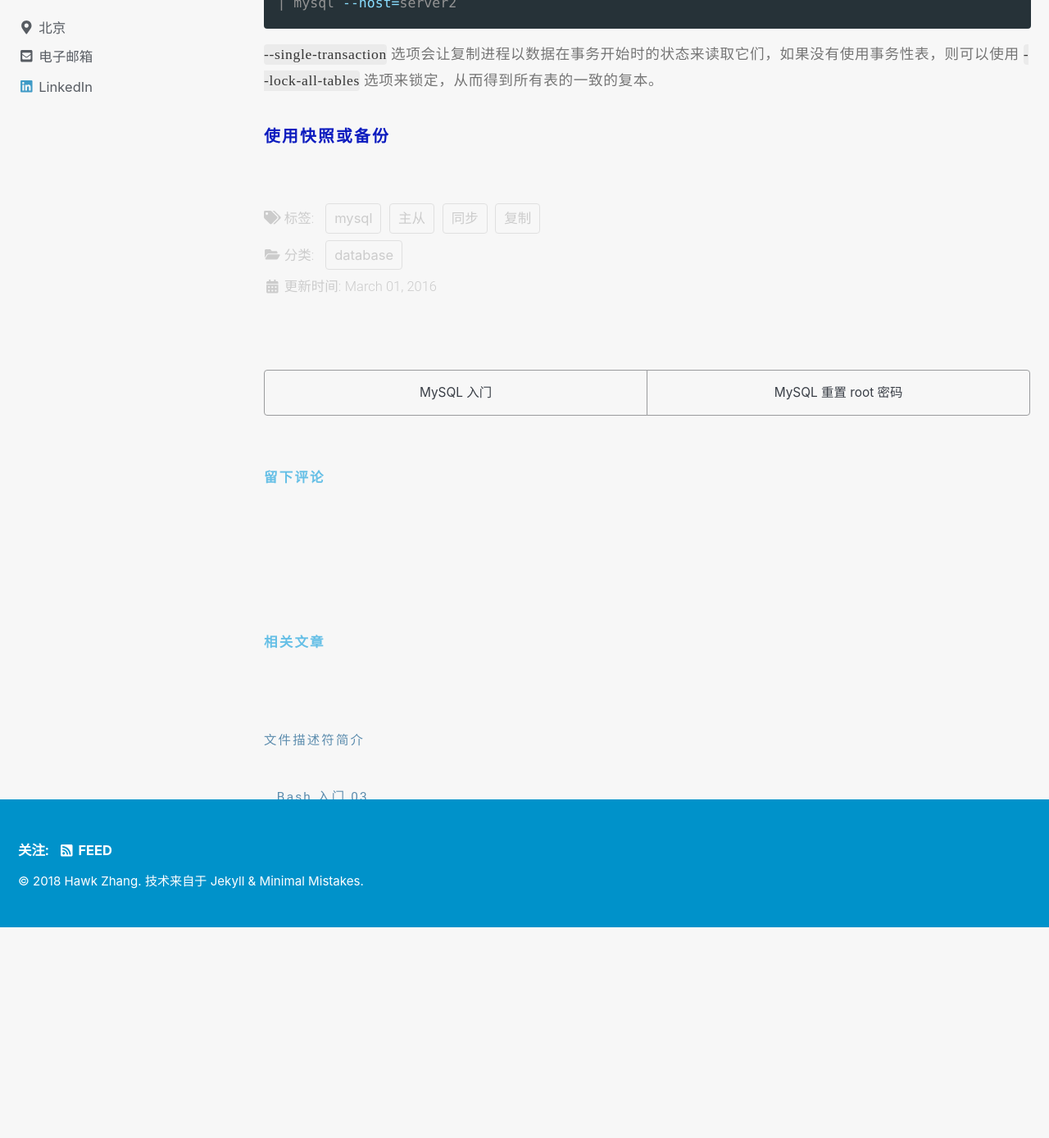
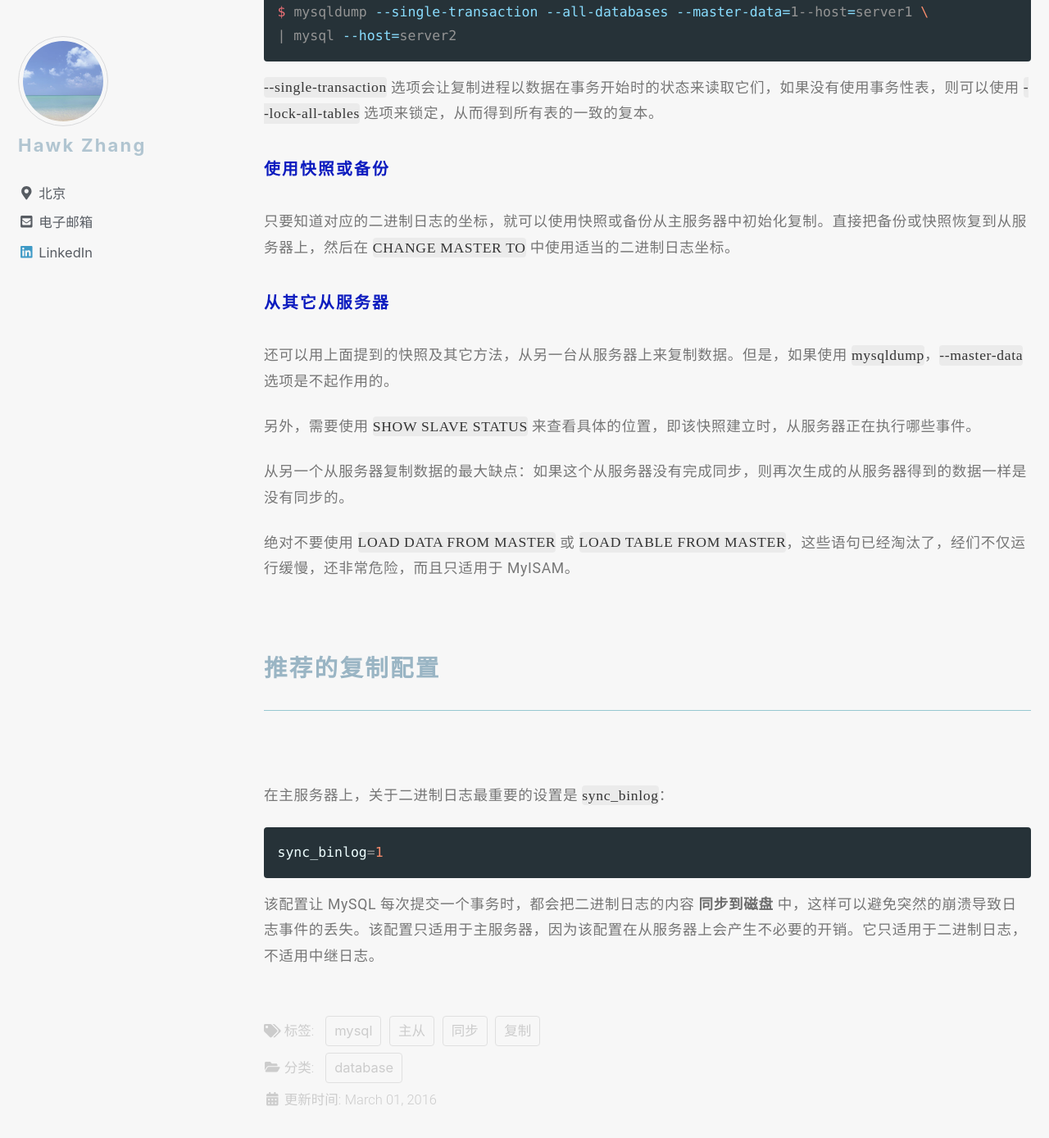
Before and after one commit to narru888/linotes_note, a Jekyll site: the page built from _posts/mysql/2016-03-01-master.slave.md, in a window 1280 px wide and 1400 px high, scrolled down 14131 px. Shown: the top 1388 px of the window at 82% size. Built offline with Jekyll 4.4.1, drawn with Linux system fonts in a browser that asks for light colours; nearby versions of some CDN libraries; a script that is not in the unit is left out; comment, search, counter and statistics services are not loaded; before the commit the page ends 15277 px from its top, so only the background shows below that.

Commit message:
update on 2018-08-10 21:30:01 CST

````diff
--- a/_posts/mysql/2016-03-01-master.slave.md
+++ b/_posts/mysql/2016-03-01-master.slave.md
@@ -434,3 +434,37 @@ $ mysqldump --single-transaction --all-databases --master-data=1--host=server1 \
 `--single-transaction` 选项会让复制进程以数据在事务开始时的状态来读取它们，如果没有使用事务性表，则可以使用 `--lock-all-tables` 选项来锁定，从而得到所有表的一致的复本。
 
 ##### 使用快照或备份
+
+只要知道对应的二进制日志的坐标，就可以使用快照或备份从主服务器中初始化复制。直接把备份或快照恢复到从服务器上，然后在 `CHANGE MASTER TO` 中使用适当的二进制日志坐标。
+
+##### 从其它从服务器
+
+还可以用上面提到的快照及其它方法，从另一台从服务器上来复制数据。但是，如果使用 `mysqldump`，`--master-data` 选项是不起作用的。
+
+另外，需要使用 `SHOW SLAVE STATUS` 来查看具体的位置，即该快照建立时，从服务器正在执行哪些事件。
+
+从另一个从服务器复制数据的最大缺点：如果这个从服务器没有完成同步，则再次生成的从服务器得到的数据一样是没有同步的。
+
+绝对不要使用 `LOAD DATA FROM MASTER` 或 `LOAD TABLE FROM MASTER`，这些语句已经淘汰了，经们不仅运行缓慢，还非常危险，而且只适用于 MyISAM。
+
+
+
+
+
+
+
+
+
+
+
+
+
+### 推荐的复制配置
+
+在主服务器上，关于二进制日志最重要的设置是 `sync_binlog`：
+
+```conf
+sync_binlog=1
+```
+
+该配置让 MySQL 每次提交一个事务时，都会把二进制日志的内容 **同步到磁盘** 中，这样可以避免突然的崩溃导致日志事件的丢失。该配置只适用于主服务器，因为该配置在从服务器上会产生不必要的开销。它只适用于二进制日志，不适用中继日志。
````
